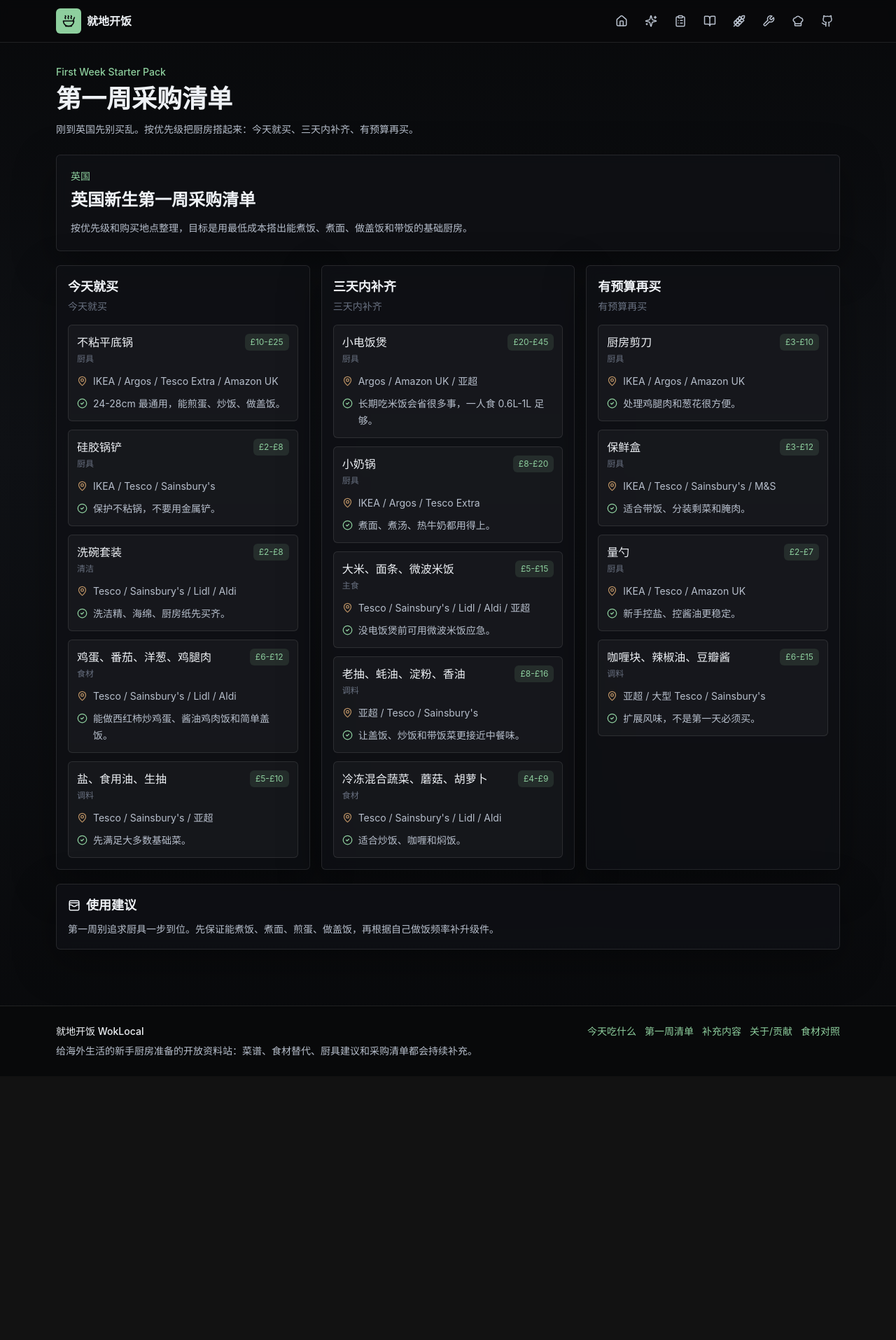
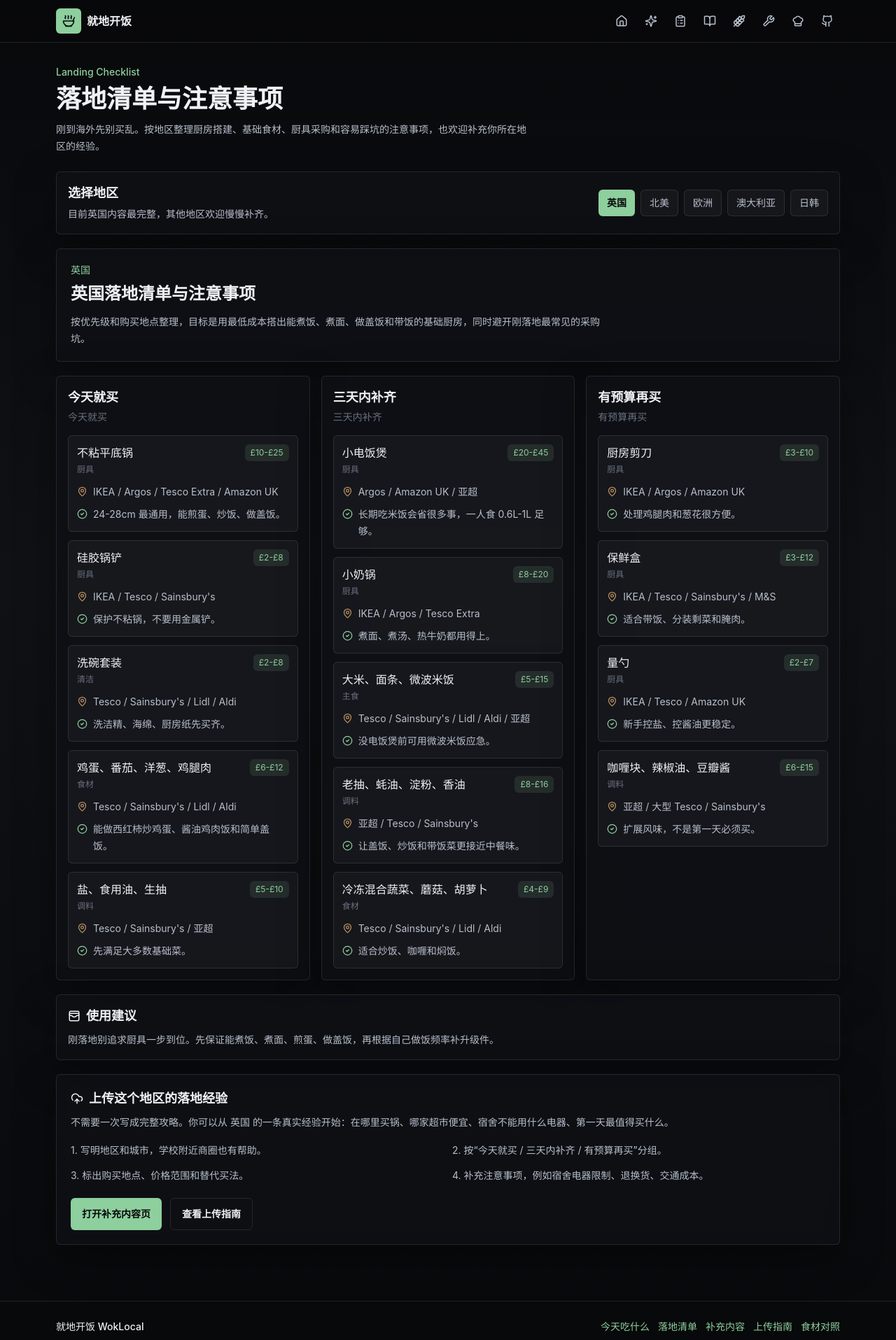
Before and after one commit to SunRichardSKT/WokLocal, a Next.js app: page /starter in a window 1280 px wide. Shown: the top 1915 px of the page at 70% size. Before the commit the page ends 1538 px from the top, so only its background shows below. Built offline with nearby package versions, Linux system fonts and the light colour scheme; no server answers.

Commit message:
Improve upload guide and landing checklist

```diff
--- a/app/about/page.tsx
+++ b/app/about/page.tsx
@@ -2,46 +2,46 @@ import Link from "next/link";
 import { FileText, GitPullRequestArrow, ShieldCheck } from "lucide-react";
 
 export const metadata = {
-  title: "关于与贡献 | 就地开饭",
-  description: "了解就地开饭如何帮助海外留学生快速搭建厨房，也欢迎补充菜谱、食材替代和厨具购买经验。"
+  title: "上传指南 | 就地开饭",
+  description: "了解如何为就地开饭上传菜谱、食材替代、厨具建议和落地清单经验。"
 };
 
 export default function AboutPage() {
   return (
     <div className="mx-auto max-w-5xl px-4 py-6 sm:py-8">
       <section className="py-4">
-        <p className="text-sm font-medium text-scallion">About WokLocal</p>
-        <h1 className="mt-2 text-3xl font-semibold tracking-normal text-ink-100 sm:text-4xl">关于就地开饭</h1>
+        <p className="text-sm font-medium text-scallion">Upload Guide</p>
+        <h1 className="mt-2 text-3xl font-semibold tracking-normal text-ink-100 sm:text-4xl">上传指南</h1>
         <p className="mt-4 max-w-3xl text-base leading-7 text-ink-300">
-          就地开饭希望解决一个很具体的问题：刚到国外时不知道买什么、去哪买、怎么用当地食材做出熟悉的一餐。网站目前重点整理英国场景，后续会继续补充更多地区经验。
+          就地开饭欢迎世界各地留子补充真实经验：一道做成功过的菜、一个当地超市能买到的替代食材、一件值得买或不值得买的厨具，或者一份刚落地时的采购清单。
         </p>
       </section>
 
       <section className="mt-4 grid gap-4 md:grid-cols-3">
         <div className="surface rounded-md p-4">
           <FileText className="text-scallion" size={21} aria-hidden="true" />
-          <h2 className="mt-3 text-lg font-semibold text-ink-100">补充菜谱</h2>
-          <p className="mt-2 text-sm leading-6 text-ink-300">分享你真的做成功过的菜，尤其欢迎低油烟、低预算、宿舍友好的做法。</p>
+          <h2 className="mt-3 text-lg font-semibold text-ink-100">先写能用的信息</h2>
+          <p className="mt-2 text-sm leading-6 text-ink-300">不追求专业术语，优先写清楚“买什么、去哪买、怎么做、哪里容易翻车”。</p>
         </div>
         <div className="surface rounded-md p-4">
           <ShieldCheck className="text-soy" size={21} aria-hidden="true" />
-          <h2 className="mt-3 text-lg font-semibold text-ink-100">补充购买经验</h2>
-          <p className="mt-2 text-sm leading-6 text-ink-300">如果你知道某个食材在 Tesco、Lidl、亚超或线上中超怎么买，可以直接补充。</p>
+          <h2 className="mt-3 text-lg font-semibold text-ink-100">用可视化贡献页</h2>
+          <p className="mt-2 text-sm leading-6 text-ink-300">菜谱、食材替代和厨具建议都可以在表单里写，页面会生成可复制的提交内容。</p>
         </div>
         <div className="surface rounded-md p-4">
           <GitPullRequestArrow className="text-chili" size={21} aria-hidden="true" />
-          <h2 className="mt-3 text-lg font-semibold text-ink-100">不用会写代码</h2>
-          <p className="mt-2 text-sm leading-6 text-ink-300">可视化贡献页会帮你生成内容草稿，复制或提交 Issue 即可。</p>
+          <h2 className="mt-3 text-lg font-semibold text-ink-100">落地清单可自由写</h2>
+          <p className="mt-2 text-sm leading-6 text-ink-300">地区清单不必套复杂格式，按城市、超市、预算、注意事项写清楚即可。</p>
         </div>
       </section>
 
       <section className="surface mt-6 rounded-md p-5">
-        <h2 className="text-xl font-semibold text-ink-100">我们想收集什么</h2>
+        <h2 className="text-xl font-semibold text-ink-100">推荐上传内容</h2>
         <div className="mt-4 grid gap-4 md:grid-cols-2">
           <div>
             <h3 className="font-medium text-ink-100">菜谱</h3>
             <p className="mt-2 text-sm leading-6 text-ink-300">
-              最好写清楚份量、耗时、需要的厨具、食材用量、步骤和容易失败的地方。重点不是专业，而是新手照着能做出来。
+              每道菜保留标准做法，并给出当地超市能买到的替代食材、购买位置和味道差异。最好补上耗时、份量、厨具、步骤和新手注意点。
             </p>
           </div>
           <div>
@@ -50,12 +50,37 @@ export default function AboutPage() {
               欢迎补充本地叫法、常见购买地点、价格区间、味道差异和替代方案。哪怕只有一条经验，也可能帮到下一个刚落地的人。
             </p>
           </div>
+          <div>
+            <h3 className="font-medium text-ink-100">落地清单</h3>
+            <p className="mt-2 text-sm leading-6 text-ink-300">
+              可以按“今天就买、三天内补齐、有预算再买”来写，也可以自由写注意事项，例如宿舍电器限制、附近超市选择、线上采购坑点。
+            </p>
+          </div>
+          <div>
+            <h3 className="font-medium text-ink-100">地区经验</h3>
+            <p className="mt-2 text-sm leading-6 text-ink-300">
+              写清国家或城市即可，不需要一次补完整。英国之外的地区尤其欢迎从一两条可靠信息开始慢慢补齐。
+            </p>
+          </div>
         </div>
         <div className="mt-5">
           <Link className="inline-flex items-center justify-center rounded-md bg-scallion px-4 py-3 text-sm font-semibold text-ink-950 hover:bg-scallion/90" href="/contribute/">
-            去补充内容
+            打开可视化贡献页
           </Link>
         </div>
+      </section>
+
+      <section className="surface mt-6 rounded-md p-5">
+        <h2 className="text-xl font-semibold text-ink-100">落地清单自由模板</h2>
+        <div className="mt-4 grid gap-3 text-sm leading-6 text-ink-300 md:grid-cols-2">
+          <p>1. 写明地区：国家、城市、学校附近商圈都可以。</p>
+          <p>2. 写明购买地点：本地超市、亚超、IKEA、Amazon 或二手平台。</p>
+          <p>3. 按优先级分组：今天就买、三天内补齐、有预算再买。</p>
+          <p>4. 补充注意事项：宿舍禁用电器、价格坑、替代买法、交通成本。</p>
+        </div>
+        <p className="mt-4 text-sm leading-6 text-ink-300">
+          如果表单里暂时没有对应类型，可以先用“厨具建议”提交单条经验，或在生成的 Issue 内容里直接补充完整清单。
+        </p>
       </section>
     </div>
   );
--- a/app/layout.tsx
+++ b/app/layout.tsx
@@ -9,7 +9,7 @@ export const metadata: Metadata = {
   description: "给海外留学生和刚搬到国外的人用的厨房指南：查菜谱、找本地替代食材、买基础厨具，先把饭做起来。",
   openGraph: {
     title: "就地开饭 WokLocal",
-    description: "从第一周采购清单到快手菜谱，帮你用当地超市买得到的东西做出熟悉的一餐。",
+    description: "从落地清单到快手菜谱，帮你用当地超市买得到的东西做出熟悉的一餐。",
     type: "website",
     locale: "zh_CN"
   },
--- a/app/page.tsx
+++ b/app/page.tsx
@@ -13,10 +13,10 @@ export default function HomePage() {
     <div className="mx-auto max-w-6xl px-4 py-6 sm:py-10">
       <section className="grid gap-6 lg:grid-cols-[minmax(0,1fr)_22rem] lg:items-end">
         <div className="py-4">
-          <p className="text-sm font-medium text-scallion">海外生活厨房指南</p>
+          <p className="text-sm font-medium text-scallion">给刚到海外的萌新留子</p>
           <h1 className="mt-3 max-w-3xl text-4xl font-semibold tracking-normal text-ink-100 sm:text-5xl">就地开饭 WokLocal</h1>
           <p className="mt-5 max-w-2xl text-base leading-7 text-ink-300">
-            给留学生、交换生和刚搬到国外的人用。这里整理了快手菜谱、当地超市替代食材、基础厨具和第一周采购清单，帮你用买得到的东西先把饭做起来。
+            每道菜保留标准做法，并给出当地超市能买到的替代食材、购买位置和味道差异。欢迎世界各地留子慢慢补齐更多信息。
           </p>
           <div className="mt-6 flex flex-col gap-3 sm:flex-row">
             <Link className="inline-flex items-center justify-center gap-2 rounded-md bg-scallion px-4 py-3 text-sm font-semibold text-ink-950 transition hover:bg-scallion/90" href="/recipes/">
@@ -39,8 +39,8 @@ export default function HomePage() {
       <section className="mt-8 grid gap-3 sm:grid-cols-3">
         <Link href="/starter/" className="surface rounded-md p-4 transition hover:border-scallion/40">
           <ClipboardList className="text-scallion" size={20} aria-hidden="true" />
-          <p className="mt-3 text-2xl font-semibold text-ink-100">第一周清单</p>
-          <p className="mt-1 text-sm leading-6 text-ink-300">按优先级买厨具、调料和基础食材。</p>
+          <p className="mt-3 text-2xl font-semibold text-ink-100">落地清单与注意事项</p>
+          <p className="mt-1 text-sm leading-6 text-ink-300">按地区整理刚落地要买什么、去哪买、哪些先别急。</p>
         </Link>
         <Link href="/ingredients/" className="surface rounded-md p-4 transition hover:border-scallion/40">
           <Wheat className="text-scallion" size={20} aria-hidden="true" />
--- a/app/starter/page.tsx
+++ b/app/starter/page.tsx
@@ -2,8 +2,8 @@ import { StarterPackView } from "@/components/starter-pack-view";
 import { getStarterPacks } from "@/lib/data";
 
 export const metadata = {
-  title: "第一周采购清单 | 就地开饭",
-  description: "英国新生第一周厨房搭建、厨具购买和基础食材采购清单。"
+  title: "落地清单与注意事项 | 就地开饭",
+  description: "按地区整理刚到海外后的厨房搭建、厨具购买、基础食材采购和注意事项。"
 };
 
 export default function StarterPage() {
@@ -12,9 +12,11 @@ export default function StarterPage() {
   return (
     <div className="mx-auto max-w-6xl px-4 py-6 sm:py-8">
       <section className="mb-6">
-        <p className="text-sm font-medium text-scallion">First Week Starter Pack</p>
-        <h1 className="mt-2 text-3xl font-semibold tracking-normal text-ink-100 sm:text-4xl">第一周采购清单</h1>
-        <p className="mt-3 max-w-2xl text-sm leading-6 text-ink-300">刚到英国先别买乱。按优先级把厨房搭起来：今天就买、三天内补齐、有预算再买。</p>
+        <p className="text-sm font-medium text-scallion">Landing Checklist</p>
+        <h1 className="mt-2 text-3xl font-semibold tracking-normal text-ink-100 sm:text-4xl">落地清单与注意事项</h1>
+        <p className="mt-3 max-w-2xl text-sm leading-6 text-ink-300">
+          刚到海外先别买乱。按地区整理厨房搭建、基础食材、厨具采购和容易踩坑的注意事项，也欢迎补充你所在地区的经验。
+        </p>
       </section>
       <StarterPackView packs={packs} />
     </div>
--- a/components/site-footer.tsx
+++ b/components/site-footer.tsx
@@ -13,13 +13,13 @@ export function SiteFooter() {
             今天吃什么
           </Link>
           <Link className="text-scallion hover:text-scallion/80" href="/starter/">
-            第一周清单
+            落地清单
           </Link>
           <Link className="text-scallion hover:text-scallion/80" href="/contribute/">
             补充内容
           </Link>
           <Link className="text-scallion hover:text-scallion/80" href="/about/">
-            关于/贡献
+            上传指南
           </Link>
           <Link className="text-scallion hover:text-scallion/80" href="/ingredients/">
             食材对照
--- a/components/site-nav.tsx
+++ b/components/site-nav.tsx
@@ -8,12 +8,12 @@ import clsx from "clsx";
 const navItems = [
   { href: "/", label: "首页", icon: Home },
   { href: "/today/", label: "今天吃什么", icon: Sparkles },
-  { href: "/starter/", label: "第一周清单", icon: ClipboardList },
+  { href: "/starter/", label: "落地清单与注意事项", icon: ClipboardList },
   { href: "/recipes/", label: "菜谱", icon: BookOpen },
   { href: "/ingredients/", label: "食材对照", icon: Wheat },
   { href: "/equipment/", label: "厨具", icon: Wrench },
   { href: "/guides/", label: "宝典", icon: ChefHat },
-  { href: "/about/", label: "关于/贡献", icon: Github }
+  { href: "/about/", label: "上传指南", icon: Github }
 ];
 
 function isActive(pathname: string, href: string) {
--- a/components/starter-pack-view.tsx
+++ b/components/starter-pack-view.tsx
@@ -1,5 +1,9 @@
-import { CheckCircle2, MapPin, WalletCards } from "lucide-react";
-import { regions } from "@/lib/regions";
+"use client";
+
+import Link from "next/link";
+import { useMemo, useState } from "react";
+import { CheckCircle2, MapPin, UploadCloud, WalletCards } from "lucide-react";
+import { regions, supportedRegionKeys, type RegionKey } from "@/lib/regions";
 import type { StarterPack } from "@/lib/schemas";
 
 type StarterPackViewProps = {
@@ -13,13 +17,42 @@ const priorityLabels: Record<StarterPack["sections"][number]["priority"], string
 };
 
 export function StarterPackView({ packs }: StarterPackViewProps) {
+  const [selectedRegion, setSelectedRegion] = useState<RegionKey>((packs[0]?.region as RegionKey | undefined) ?? "uk");
+  const visiblePacks = useMemo(() => packs.filter((pack) => pack.region === selectedRegion), [packs, selectedRegion]);
+
   if (packs.length === 0) {
-    return <section className="surface rounded-md p-5 text-sm text-ink-300">暂无第一周采购清单。</section>;
+    return <UploadStarterPackGuide selectedRegion="uk" />;
   }
 
   return (
     <div className="space-y-5">
-      {packs.map((pack) => (
+      <section className="surface rounded-md p-4">
+        <div className="flex flex-col gap-3 md:flex-row md:items-center md:justify-between">
+          <div>
+            <h2 className="text-lg font-semibold text-ink-100">选择地区</h2>
+            <p className="mt-1 text-sm leading-6 text-ink-300">目前英国内容最完整，其他地区欢迎慢慢补齐。</p>
+          </div>
+          <div className="flex flex-wrap gap-2">
+            {supportedRegionKeys.map((regionKey) => (
+              <button
+                className={
+                  selectedRegion === regionKey
+                    ? "rounded-md bg-scallion px-3 py-2 text-sm font-semibold text-ink-950"
+                    : "rounded-md border border-white/10 bg-white/[0.035] px-3 py-2 text-sm text-ink-300 hover:border-scallion/40"
+                }
+                key={regionKey}
+                onClick={() => setSelectedRegion(regionKey)}
+                type="button"
+              >
+                {regions[regionKey]}
+              </button>
+            ))}
+          </div>
+        </div>
+      </section>
+
+      {visiblePacks.length > 0 ? (
+        visiblePacks.map((pack) => (
           <article className="space-y-5" key={pack.pack_id}>
             <section className="surface rounded-md p-5">
               <p className="text-sm font-medium text-scallion">{regions[pack.region as keyof typeof regions]}</p>
@@ -59,7 +92,16 @@ export function StarterPackView({ packs }: StarterPackViewProps) {
               ))}
             </div>
           </article>
-      ))}
+        ))
+      ) : (
+        <section className="surface rounded-md p-5">
+          <p className="text-sm font-medium text-scallion">{regions[selectedRegion]}</p>
+          <h2 className="mt-2 text-2xl font-semibold text-ink-100">暂无这个地区的落地清单</h2>
+          <p className="mt-3 max-w-3xl text-sm leading-6 text-ink-300">
+            如果你在这个地区生活过，可以先上传一份自由格式的清单：常去哪里买锅、第一天买什么、哪些东西不急、宿舍或租房有什么限制。
+          </p>
+        </section>
+      )}
 
       <section className="surface rounded-md p-4">
         <h2 className="flex items-center gap-2 text-lg font-semibold text-ink-100">
@@ -67,9 +109,39 @@ export function StarterPackView({ packs }: StarterPackViewProps) {
           使用建议
         </h2>
         <p className="mt-2 text-sm leading-6 text-ink-300">
-          第一周别追求厨具一步到位。先保证能煮饭、煮面、煎蛋、做盖饭，再根据自己做饭频率补升级件。
+          刚落地别追求厨具一步到位。先保证能煮饭、煮面、煎蛋、做盖饭，再根据自己做饭频率补升级件。
         </p>
       </section>
+
+      <UploadStarterPackGuide selectedRegion={selectedRegion} />
     </div>
   );
 }
+
+function UploadStarterPackGuide({ selectedRegion }: { selectedRegion: RegionKey }) {
+  return (
+    <section className="surface rounded-md p-5">
+      <h2 className="flex items-center gap-2 text-lg font-semibold text-ink-100">
+        <UploadCloud size={18} aria-hidden="true" />
+        上传这个地区的落地经验
+      </h2>
+      <p className="mt-2 text-sm leading-6 text-ink-300">
+        不需要一次写成完整攻略。你可以从 {regions[selectedRegion]} 的一条真实经验开始：在哪里买锅、哪家超市便宜、宿舍不能用什么电器、第一天最值得买什么。
+      </p>
+      <div className="mt-4 grid gap-3 text-sm leading-6 text-ink-300 md:grid-cols-2">
+        <p>1. 写明地区和城市，学校附近商圈也有帮助。</p>
+        <p>2. 按“今天就买 / 三天内补齐 / 有预算再买”分组。</p>
+        <p>3. 标出购买地点、价格范围和替代买法。</p>
+        <p>4. 补充注意事项，例如宿舍电器限制、退换货、交通成本。</p>
+      </div>
+      <div className="mt-5 flex flex-col gap-3 sm:flex-row">
+        <Link className="inline-flex items-center justify-center rounded-md bg-scallion px-4 py-3 text-sm font-semibold text-ink-950 hover:bg-scallion/90" href="/contribute/">
+          打开补充内容页
+        </Link>
+        <Link className="inline-flex items-center justify-center rounded-md border border-white/10 px-4 py-3 text-sm font-semibold text-ink-100 hover:bg-white/[0.06]" href="/about/">
+          查看上传指南
+        </Link>
+      </div>
+    </section>
+  );
+}
--- a/data/starter-packs/uk-first-week.yaml
+++ b/data/starter-packs/uk-first-week.yaml
@@ -1,7 +1,7 @@
 pack_id: uk-first-week
 region: uk
-title: 英国新生第一周采购清单
-summary: "按优先级和购买地点整理，目标是用最低成本搭出能煮饭、煮面、做盖饭和带饭的基础厨房。"
+title: 英国落地清单与注意事项
+summary: "按优先级和购买地点整理，目标是用最低成本搭出能煮饭、煮面、做盖饭和带饭的基础厨房，同时避开刚落地最常见的采购坑。"
 sections:
   - title: 今天就买
     priority: today
```
Lines whose indentation alone changed are shown as unchanged.
